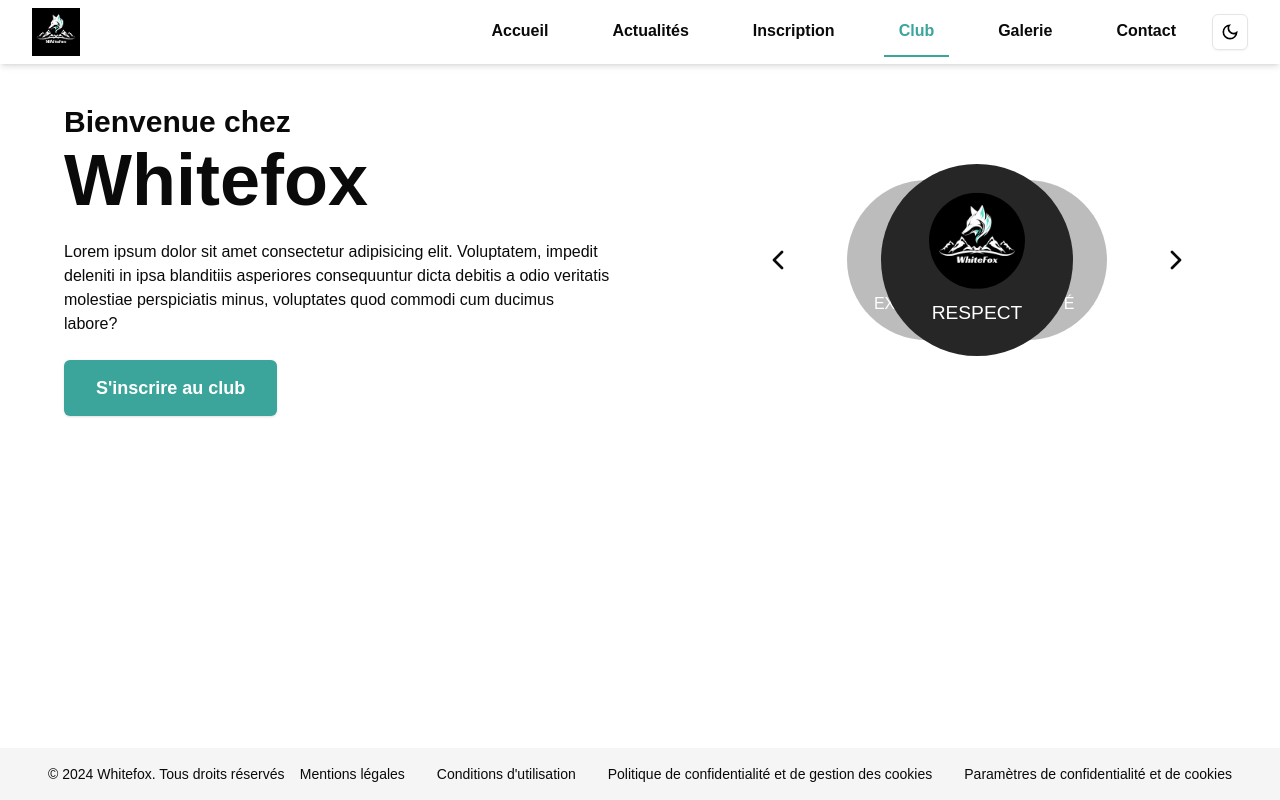
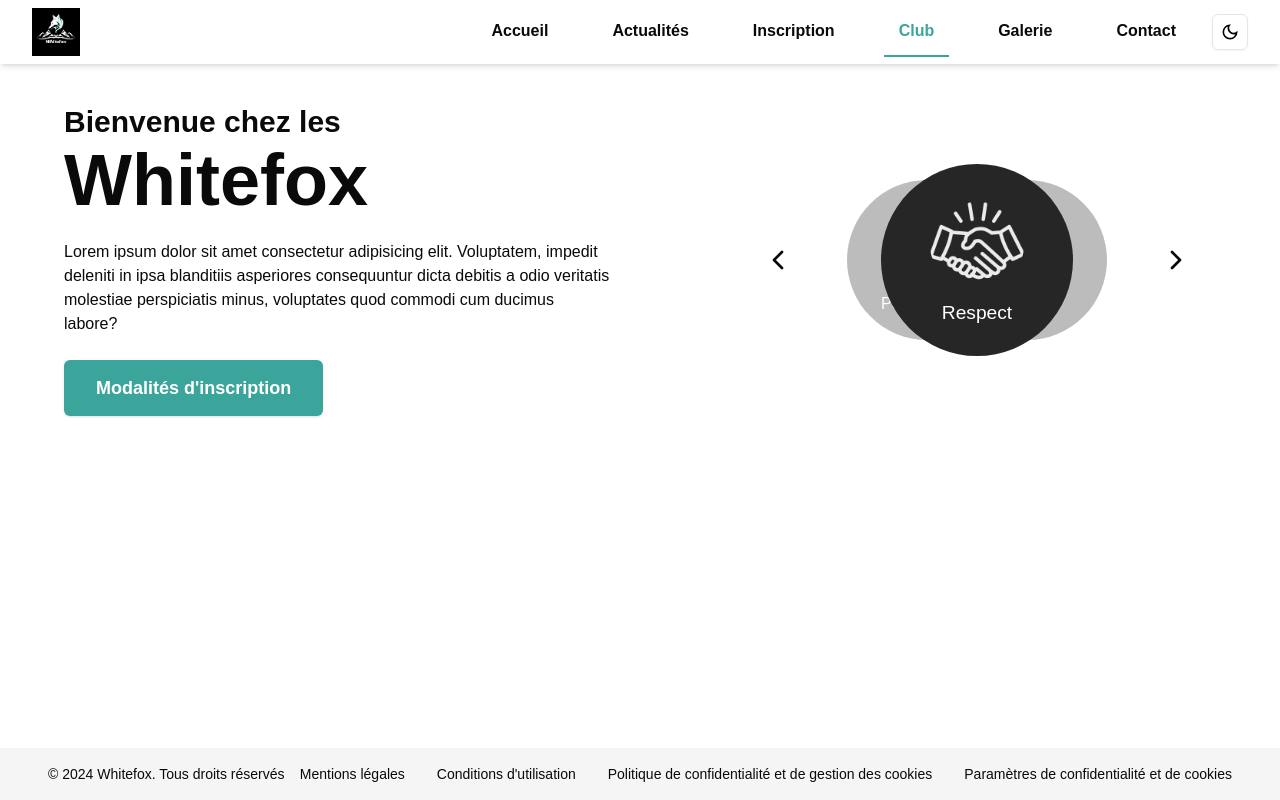
Before and after one commit to Robinho0413/whitefox-website, a Next.js app: page /club in a window 1280 px wide. Built offline with nearby package versions, Linux system fonts and the light colour scheme.

Commit message:
Refactor code structure for improved readability and maintainability

```diff
--- a/app/club/page.tsx
+++ b/app/club/page.tsx
@@ -7,9 +7,9 @@
 import Link from "next/link";
 
 const bubbles = [
-  { id: 1, image: "/images/logo-black.png", title: "Respect" },
-  { id: 2, image: "/images/logo-black.png", title: "Solidarité" },
-  { id: 3, image: "/images/logo-black.png", title: "Excellence" },
+  { id: 1, image: "/images/solidarite.png", title: "Respect" },
+  { id: 2, image: "/images/solidarite.png", title: "Solidarité" },
+  { id: 3, image: "/images/solidarite.png", title: "Performance" },
 ];
 
 export default function InfiniteBubbleCarousel() {
@@ -45,20 +45,20 @@
     <div className="relative flex flex-row justify-center items-center w-full overflow-hidden mt-10">
       <div className="relative flex flex-col justify-center w-full p-16 space-y-6">
         <div className="flex flex-col space-y-1">
-          <h2 className="text-3xl font-semibold">Bienvenue chez</h2>
+          <h2 className="text-3xl font-semibold">Bienvenue chez les</h2>
           <h1 className="text-7xl font-bold">Whitefox</h1>
         </div>
         <p>
           Lorem ipsum dolor sit amet consectetur adipisicing elit. Voluptatem, impedit deleniti in ipsa blanditiis asperiores consequuntur dicta debitis a odio veritatis molestiae perspiciatis minus, voluptates quod commodi cum ducimus labore?
         </p>
-        <Link href={'/register'} className="w-full sm:w-auto">
+        <Link href={'/register'} className="w-full sm:w-fit">
           <motion.div
             initial={{ opacity: 0, y: 50 }}
             animate={{ opacity: 1, y: 0 }}
             transition={{ duration: 0.5, ease: "easeOut", delay: 0.4 }}
           >
             <Button className="text-lg font-semibold" variant={"default"} size={"lg"}>
-              S'inscrire au club
+              Modalités d'inscription
             </Button>
           </motion.div>
         </Link>
@@ -95,7 +95,7 @@
               >
                 <div className="flex flex-col items-center justify-center">
                   <img src={bubble.image} alt="Bubble" className="w-20 h-20 object-cover rounded-full" />
-                  <h2 className="text-white text-center mt-2 uppercase">{bubble.title}</h2>
+                  <h2 className="text-white text-center mt-2">{bubble.title}</h2>
                 </div>
               </motion.div>
             );
--- a/components/card/mapCard.tsx
+++ b/components/card/mapCard.tsx
@@ -12,12 +12,12 @@
   return (
     <Card className="w-full mx-auto">
       <CardHeader>
-        <CardTitle>Localisation</CardTitle>
-        <CardDescription>Adresse du lieu d'entrainement de notre club</CardDescription>
+        <CardTitle>Gymnase Jules Vallès</CardTitle>
+        <CardDescription>Lieu d'entrainement de notre club</CardDescription>
       </CardHeader>
       <CardContent>
-        <div className="w-full h-80 bg-gray-300 flex justify-center items-center">
-          <p>Carte Google Maps (Simulation)</p>
+        <div className="w-full h-80 flex justify-center items-center">
+          <iframe className='border-0 w-full h-full rounded-md' src="https://www.google.com/maps/embed?pb=!1m18!1m12!1m3!1d2813.5715454745164!2d1.5043111757834113!3d45.15527495399842!2m3!1f0!2f0!3f0!3m2!1i1024!2i768!4f13.1!3m3!1m2!1s0x47f8bd18c5e78d8b%3A0x11b75d66e9981b6f!2sGymnase%20Jules%20Vall%C3%A8s!5e0!3m2!1sfr!2sfr!4v1759239119149!5m2!1sfr!2sfr" loading="lazy"></iframe>
         </div>
       </CardContent>
     </Card>
```
Also changed, not shown: public/images/solidarite.png (added), 1 other file (tests, documents, lock files or other folders).
